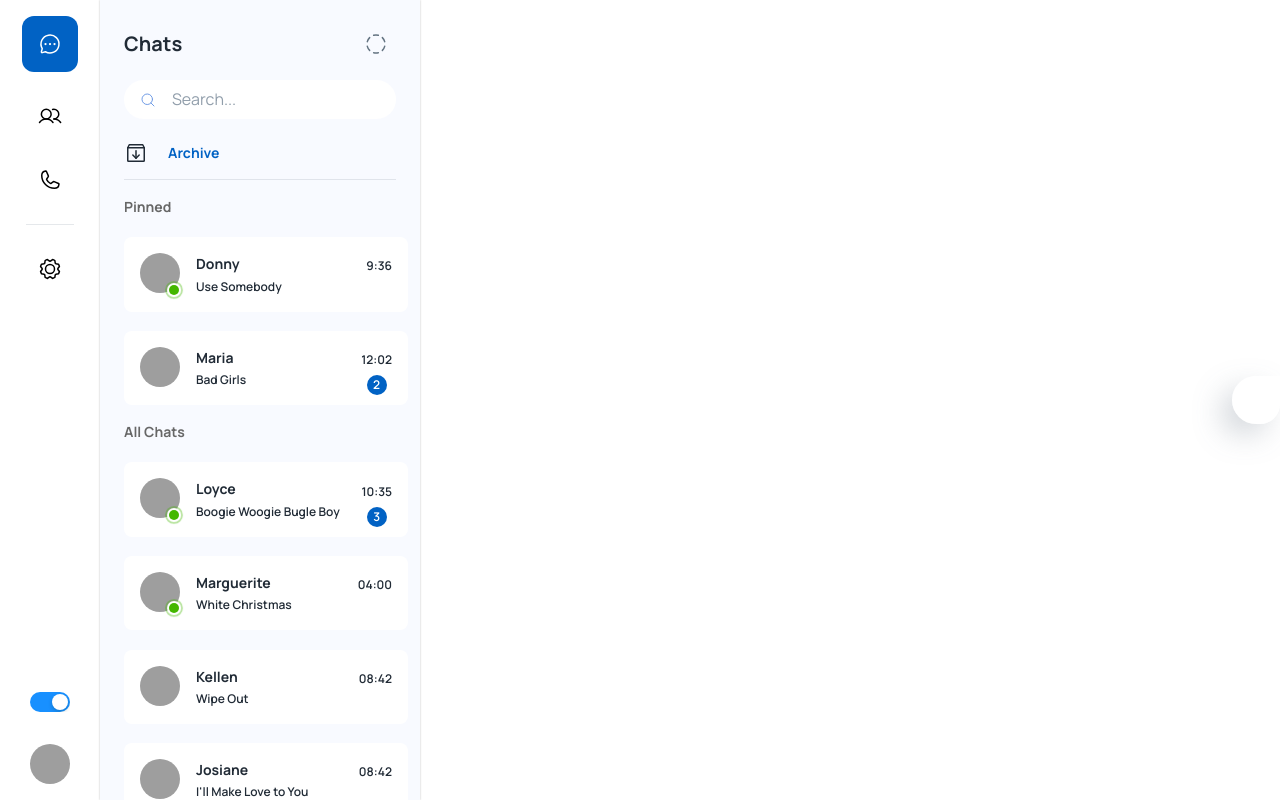
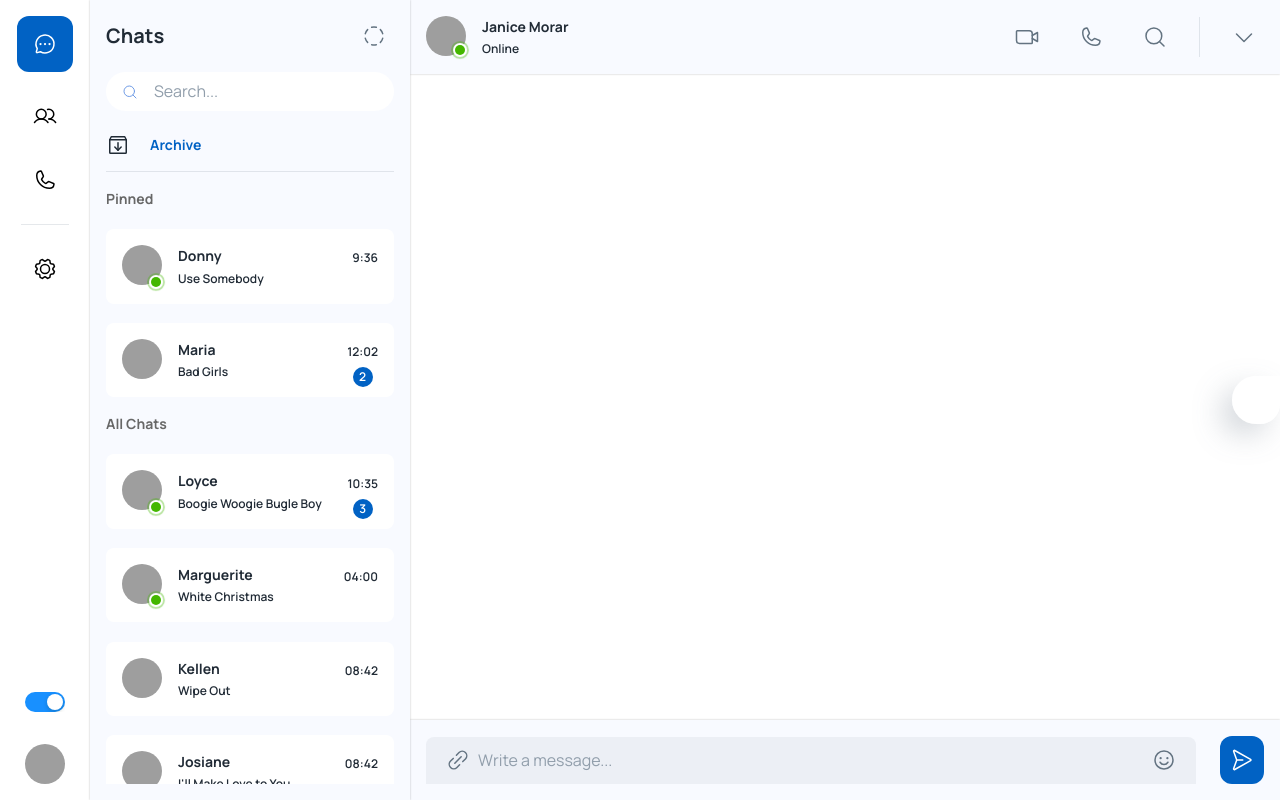
Before and after one commit to LarinNikita/GigaChad, a React (Create React App) app in the folder client/: page /app in a window 1280 px wide. Built offline with nearby package versions, Linux system fonts and the light colour scheme; grey boxes are pictures that could not be loaded; some icons are missing.

Commit message:
Conversation component

```diff
--- a/client/package.json
+++ b/client/package.json
@@ -17,6 +17,7 @@
     "phosphor-react": "^1.4.1",
     "prop-types": "^15.8.1",
     "react": "^18.2.0",
+    "react-custom-scrollbars-2": "^4.5.0",
     "react-dom": "^18.2.0",
     "react-helmet-async": "^1.3.0",
     "react-i18next": "^11.18.6",
--- a/client/src/App.js
+++ b/client/src/App.js
@@ -5,7 +5,7 @@ import ThemeProvider from './theme';
 // components
 import ThemeSettings from './components/settings';
 
-import "./index.css"
+import "./reset.css"
 
 function App() {
   return (
--- /dev/null
+++ b/client/src/components/Conversation/index.js
@@ -0,0 +1,141 @@
+import React from 'react'
+import { Avatar, Badge, Box, Divider, IconButton, InputAdornment, Stack, TextField, Typography, styled, useTheme } from '@mui/material'
+import { faker } from "@faker-js/faker";
+import { CaretDown, LinkSimple, MagnifyingGlass, PaperPlaneRight, Phone, Smiley, VideoCamera } from 'phosphor-react';
+
+const StyledBadge = styled(Badge)(({ theme }) => ({
+    '& .MuiBadge-badge': {
+        backgroundColor: '#44b700',
+        color: '#44b700',
+        boxShadow: `0 0 0 2px ${theme.palette.background.paper}`,
+        '&::after': {
+            position: 'absolute',
+            top: 0,
+            left: 0,
+            width: '100%',
+            height: '100%',
+            borderRadius: '50%',
+            animation: 'ripple 1.2s infinite ease-in-out',
+            border: '1px solid currentColor',
+            content: '""',
+        },
+    },
+    '@keyframes ripple': {
+        '0%': {
+            transform: 'scale(.8)',
+            opacity: 1,
+        },
+        '100%': {
+            transform: 'scale(2.4)',
+            opacity: 0,
+        },
+    },
+}));
+
+const StyledInput = styled(TextField)(({ theme }) => ({
+    "& .MuiInputBase-input": {
+        paddingTop: "12px",
+        paddingBottom: "12px",
+    }
+}));
+
+const Conversation = () => {
+
+    const theme = useTheme();
+
+    return (
+        <Stack height="100%" maxHeight="100vh" width="auto">
+            <Box
+                p={2}
+                sx={{
+                    width: "100%",
+                    backgroundColor: theme.palette.mode === "light" ? "#f8faff" : theme.palette.background.paper,
+                    boxShadow: "0 0 2px rgba(0, 0, 0, 0.25)"
+                }}
+            >
+                <Stack alignItems="center" direction="row" justifyContent="space-between" sx={{ width: "100%", height: "100%" }}>
+                    <Stack direction="row" spacing={2}>
+                        <Box>
+                            <StyledBadge
+                                overlap="circular"
+                                anchorOrigin={{ vertical: 'bottom', horizontal: 'right' }}
+                                variant="dot"
+                            >
+                                <Avatar src={faker.image.avatar()} alt={faker.name.fullName()} />
+                            </StyledBadge>
+                        </Box>
+                        <Stack spacing={0.2}>
+                            <Typography variant="subtitle2">{faker.name.fullName()}</Typography>
+                            <Typography variant="caption">Online</Typography>
+                        </Stack>
+                    </Stack>
+                    <Stack direction="row" alignItems="center" spacing={3}>
+                        <IconButton>
+                            <VideoCamera />
+                        </IconButton>
+                        <IconButton>
+                            <Phone />
+                        </IconButton>
+                        <IconButton>
+                            <MagnifyingGlass />
+                        </IconButton>
+                        <Divider orientation="vertical" flexItem />
+                        <IconButton>
+                            <CaretDown />
+                        </IconButton>
+                    </Stack>
+                </Stack>
+            </Box>
+            <Box width="100%" sx={{ flexGrow: 1 }}>
+
+            </Box>
+            <Box
+                p={2}
+                sx={{
+                    width: "100%",
+                    backgroundColor: theme.palette.mode === "light" ? "#f8faff" : theme.palette.background.paper,
+                    boxShadow: "0 0 2px rgba(0, 0, 0, 0.25)"
+                }}
+            >
+                <Stack direction="row" alignItems="center" spacing={3}>
+                    <StyledInput
+                        fullWidth
+                        placeholder="Write a message..."
+                        variant="filled"
+                        InputProps={{
+                            disableUnderline: true,
+                            startAdornment: (
+                                <InputAdornment>
+                                    <IconButton>
+                                        <LinkSimple />
+                                    </IconButton>
+                                </InputAdornment>
+                            ),
+                            endAdornment: (
+                                <InputAdornment>
+                                    <IconButton>
+                                        <Smiley />
+                                    </IconButton>
+                                </InputAdornment>
+                            ),
+                        }}
+                    />
+                    <Box sx={{
+                        width: 48,
+                        height: 48,
+                        backgroundColor: theme.palette.primary.main,
+                        borderRadius: 1.5
+                    }}>
+                        <Stack sx={{ width: "100%", height: "100%" }} alignItems="center" justifyContent="center">
+                            <IconButton>
+                                <PaperPlaneRight color="#fff" />
+                            </IconButton>
+                        </Stack>
+                    </Box>
+                </Stack>
+            </Box>
+        </Stack>
+    )
+}
+
+export default Conversation
--- a/client/src/index.css
+++ /dev/null
@@ -1,14 +0,0 @@
-* {
-    scrollbar-color: #a8a8a8 _;
-    scrollbar-width: thin !important;
-}
-
-*::-webkit-scrollbar {
-    width: 4px;
-    height: 4px;
-}
-
-*::-webkit-scrollbar-thumb {
-    background: #a8a8a8;
-    border-radius: 10px;
-}
--- a/client/src/pages/dashboard/Chats.js
+++ b/client/src/pages/dashboard/Chats.js
@@ -6,6 +6,8 @@ import { faker } from "@faker-js/faker";
 import { ChatList } from "../../data"
 
 import { SimpleBarStyle } from '../../components/Scrollbar';
+
+import { Scrollbars } from 'react-custom-scrollbars-2';
 
 const StyledBadge = styled(Badge)(({ theme }) => ({
     '& .MuiBadge-badge': {
@@ -124,12 +126,11 @@ const Chats = () => {
             backgroundColor: theme.palette.mode === "light" ? "#f8faff" : theme.palette.background.paper,
             boxShadow: "0 0 2px rgba(0, 0, 0, 0.25)"
         }}>
-            <Stack spacing={2} sx={{ height: "100vh" }}>
+            <Stack spacing={2} sx={{ height: "100vh" }} p={2}>
                 <Stack
                     direction="row"
                     alignItems="center"
                     justifyContent="space-between"
-                    sx={{ padding: "24px 24px 0 24px" }}
                 >
                     <Typography variant="h5">
                         Chats
@@ -138,7 +139,7 @@ const Chats = () => {
                         <CircleDashed />
                     </IconButton>
                 </Stack>
-                <Stack sx={{ width: "100%", padding: "0px 24px 0px 24px" }}>
+                <Stack sx={{ width: "100%" }}>
                     <Search>
                         <SearchIconWrapper>
                             <MagnifyingGlass color="#709ce6" />
@@ -146,7 +147,7 @@ const Chats = () => {
                         <StyledInputBase placeholder="Search..." />
                     </Search>
                 </Stack>
-                <Stack spacing={1} sx={{ padding: "0px 24px 0 24px" }}>
+                <Stack spacing={1}>
                     <Stack
                         direction="row"
                         alignItems="center"
@@ -157,17 +158,12 @@ const Chats = () => {
                     </Stack>
                     <Divider />
                 </Stack>
+                <Scrollbars autoHide autoHideTimeout={500} autoHideDuration={100} >
                     <Stack
                         spacing={2}
                         direction="column"
-                    sx={{
-                        flexGrow: 1,
-                        overflowX: "auto",
-                        height: "100%",
-                        padding: "0 12px 24px 24px"
-                    }}
+                        sx={{ flexGrow: 1 }}
                     >
-                    {/* <SimpleBarStyle timeout={500} clickOnTrack={false}> */}
                         <Stack spacing={2.4}>
                             <Typography variant="subtitle2" sx={{ color: "#676767" }}>
                                 Pinned
@@ -184,8 +180,8 @@ const Chats = () => {
                                 return <ChatElement {...el} />
                             })}
                         </Stack>
-                    {/* </SimpleBarStyle> */}
                     </Stack>
+                </Scrollbars>
             </Stack>
         </Box>
     )
--- a/client/src/pages/dashboard/GeneralApp.js
+++ b/client/src/pages/dashboard/GeneralApp.js
@@ -1,12 +1,25 @@
 import React from "react";
+import { Box, Stack, useTheme } from "@mui/material";
 import Chats from "./Chats";
+import Conversation from "../../components/Conversation";
 
 const GeneralApp = () => {
 
+  const theme = useTheme();
+
   return (
-    <>
+    <Stack direction="row" sx={{ width: "100%" }}>
       <Chats />
-    </>
+      <Box sx={{
+        width: "calc(100vw - 410px)",
+        height: "100%",
+        backgroundColor: theme.palette.mode === "light" ? "#fff" : theme.palette.background.default
+      }}>
+        <Conversation>
+
+        </Conversation>
+      </Box>
+    </Stack>
   );
 };
 
--- /dev/null
+++ b/client/src/reset.css
@@ -0,0 +1,17 @@
+/*
+*  html5resetcss
+*/
+html,body,div,span,object,iframe,h1,h2,h3,h4,h5,h6,p,blockquote,pre,abbr,address,cite,code,del,dfn,em,img,ins,kbd,q,samp,small,strong,sub,sup,var,b,i,dl,dt,dd,ol,ul,li,fieldset,form,label,legend,table,caption,tbody,tfoot,thead,tr,th,td,article,aside,canvas,details,figcaption,figure,footer,header,hgroup,menu,nav,section,summary,time,mark,audio,video{margin:0;padding:0;border:0;outline:0;font-size:100%;vertical-align:baseline;background:transparent}
+body{line-height:1}
+article,aside,details,figcaption,figure,footer,header,hgroup,menu,nav,section{display:block}
+nav ul{list-style:none}
+blockquote,q{quotes:none}
+blockquote:before,blockquote:after,q:before,q:after{content:none}
+a{margin:0;padding:0;font-size:100%;vertical-align:baseline;background:transparent}
+ins{background-color:#ff9;color:#000;text-decoration:none}
+mark{background-color:#ff9;color:#000;font-style:italic;font-weight:bold}
+del{text-decoration:line-through}
+abbr[title],dfn[title]{border-bottom:1px dotted;cursor:help}
+table{border-collapse:collapse;border-spacing:0}
+hr{display:block;height:1px;border:0;border-top:1px solid #ccc;margin:1em 0;padding:0}
+input,select{vertical-align:middle}
```
Also changed, not shown: 1 other file (tests, documents, lock files or other folders). Lines whose indentation alone changed are shown as unchanged.
